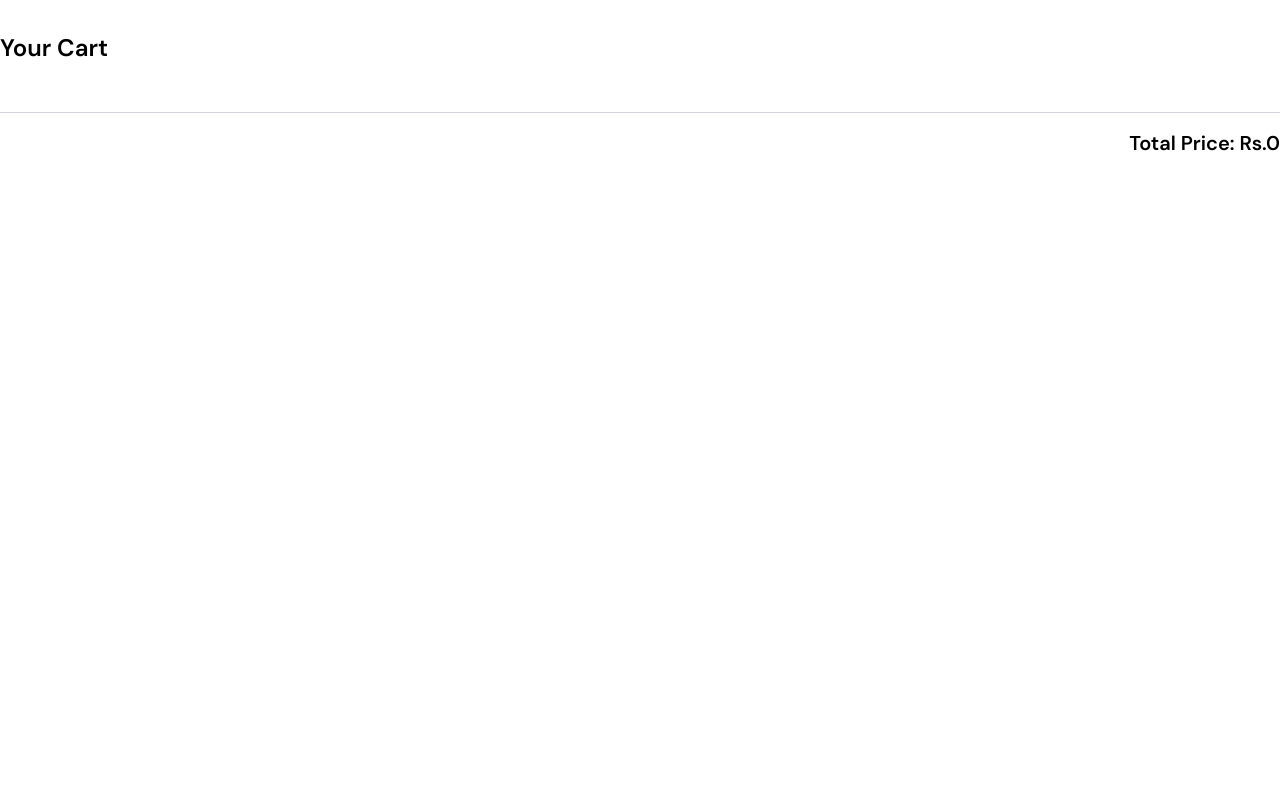
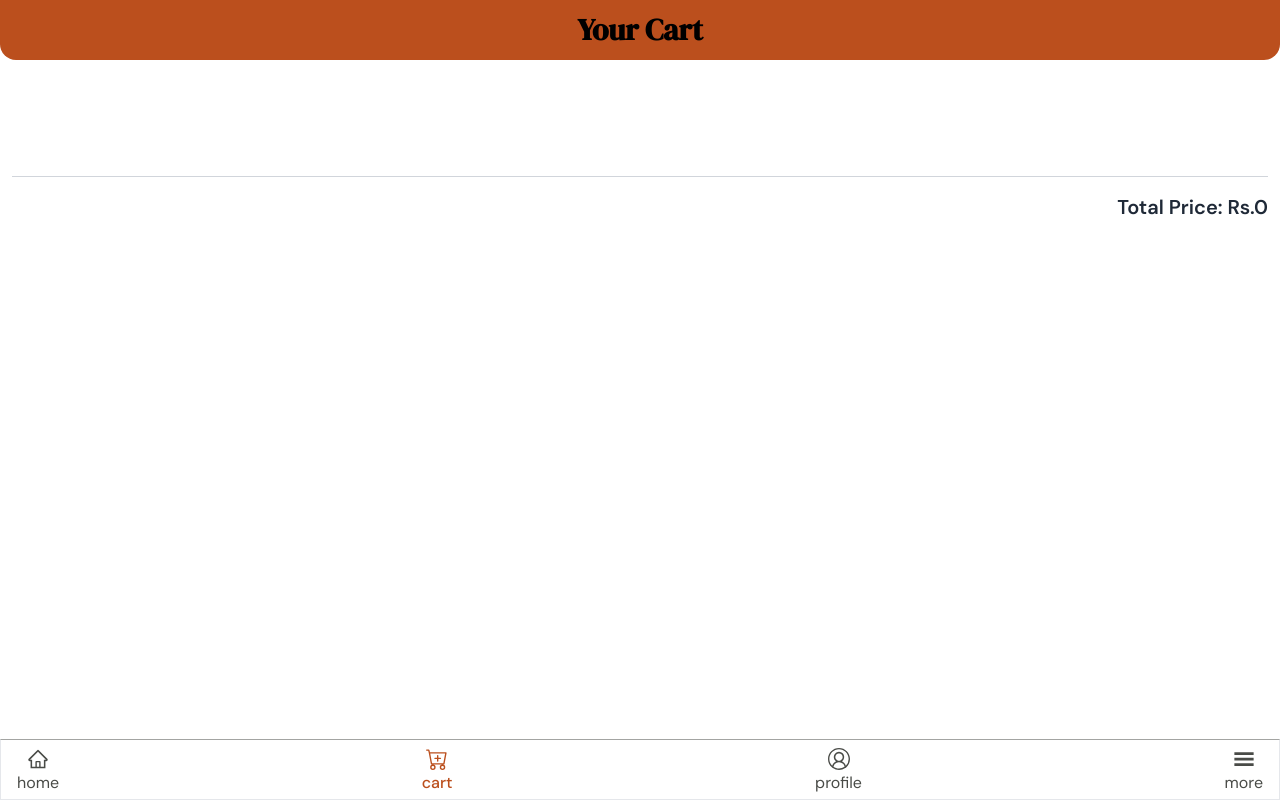
Before and after one commit to dharmi04/SSIP-FE, a React (Vite) app: page /cart in a window 1280 px wide. Built offline with nearby package versions, Linux system fonts and the light colour scheme.

Commit message:
Cart and routes added

```diff
--- a/src/Pages/Account.jsx
+++ b/src/Pages/Account.jsx
@@ -1,13 +1,11 @@
 import React from 'react'
 import NavBar from '../components/NavBar'
 import { Link } from "react-router-dom"
+import { Nav } from '../components/Nav'
 
 const Account = () => {
     return (
         <div>
-            <div>
-                <NavBar />
-            </div>
             <div className='grid md:grid-cols-3 lg:grid-cols-4 grid-col-2 p-6 space-x-10 space-y-5'>
                 <div className='bg-grey2 rounded-md p-4 text-center justify-center text-2xl font-bold font-sans'>My Profile</div>
                 <div className='bg-grey2 rounded-md p-4 text-center justify-center text-2xl font-bold font-sans'>Dashboard</div>
@@ -20,6 +18,7 @@ const Account = () => {
                 <div className='bg-grey2 rounded-md p-4 text-center justify-center text-2xl font-bold font-sans'>Buy Again</div>
 
             </div>
+            <Nav />
         </div>
     )
 }
--- a/src/Pages/Cart.jsx
+++ b/src/Pages/Cart.jsx
@@ -1,6 +1,8 @@
 import React from 'react';
 import { useCart } from '../components/CartContext';
 import { Nav } from '../components/Nav';
+import { BsTrash } from 'react-icons/bs';
+
 
 
 
@@ -20,10 +22,13 @@ const Cart = () => {
   };
 
   return (
-    <div className="container mx-auto mt-8 bg-white text-black">
-      <h2 className="text-2xl font-semibold mb-4">Your Cart</h2>
+    <div>
 
-      <div className="flex flex-wrap">
+      <h2 className=" mb-4 text-center bg-accent rounded-bl-2xl rounded-br-2xl text-3xl text-black font-bold pb-3 pt-3 font-serif">Your Cart</h2>
+    <div className="container mx-auto mt-8 text-xl">
+
+
+      <div className="flex flex-wrap p-3">
         {cart.map((item, index) => (
           <div key={index} className="flex items-center mb-4">
              <img src={item.image} alt={item.name} className="mr-4 w-24 h-24" />
@@ -32,17 +37,17 @@ const Cart = () => {
               <p>Quantity: {item.quantity}</p>
               <p>Price: Rs.{item.price * item.quantity}</p>
               <button
-                className="text-red-500 hover:text-red-700 font-semibold"
+                className="text-white hover:text-red-700 text-xl font-semibold pt-3"
                 onClick={() => removeFromCart(item.id)}
               >
-                Remove from Cart
+                <BsTrash />
               </button>
             </div>
           </div>
         ))}
       </div>
 
-      <div className="mt-8">
+      <div className="mt-8 p-3">
         <hr className="border-t border-gray-300 my-4" />
 
         <div className="flex justify-end">
@@ -50,6 +55,8 @@ const Cart = () => {
         </div>
       </div>
     </div>
+    <Nav />
+    </div>
   );
 };
 
--- a/src/components/CartContext.jsx
+++ b/src/components/CartContext.jsx
@@ -36,6 +36,12 @@ const loadCartFromLocalStorage = () => {
   return storedCart ? JSON.parse(storedCart) : [];
 };
 
+// const loadCartFromLocalStorage = () => {
+//   // Reset localStorage when loading the cart
+//   localStorage.removeItem('cart');
+//   return [];
+// };
+
 
 const initialState = {
   cart: loadCartFromLocalStorage(),
--- a/src/components/Dashboard/Sidebar.jsx
+++ b/src/components/Dashboard/Sidebar.jsx
@@ -2,6 +2,8 @@ import React, { useState } from "react"
 import { RxCross1 } from "react-icons/rx"
 import { MdOutlineInventory2 } from "react-icons/md"
 import { BsCartPlus } from "react-icons/bs"
+import { MdAccountTree } from "react-icons/md"
+import { Link } from "react-router-dom"
 
 export const Sidebar = ({ isSideBarOpen, setIsSideBarOpen, toggleSidebar }) => {
   // If sidebar is open, then disable scrolling
@@ -29,7 +31,7 @@ export const Sidebar = ({ isSideBarOpen, setIsSideBarOpen, toggleSidebar }) => {
 
         {/* // TODO: Give Routes */}
 
-        <div className="text-white ml-12 space-y-4">
+        <div className="text-white ml-12 space-y-6">
           <div className="flex gap-3 items-center cursor-pointer">
             <MdOutlineInventory2 className="text-2xl" />
             <h1 className="text-2xl">View Inventory</h1>
@@ -38,6 +40,12 @@ export const Sidebar = ({ isSideBarOpen, setIsSideBarOpen, toggleSidebar }) => {
             <BsCartPlus className="text-2xl" />
             <h1 className="text-2xl">View Orders</h1>
           </div>
+          <Link to="/account" className="mt-2">
+          <div className="flex gap-3 items-center cursor-pointer">
+            <MdAccountTree className="text-2xl" />
+            <h1 className="text-2xl">Account</h1>
+          </div>
+          </Link>
         </div>
       </div>
     </>
--- a/src/components/Nav.jsx
+++ b/src/components/Nav.jsx
@@ -17,10 +17,12 @@ export const Nav = () => {
   return (
     <>
       <div className="bg-white flex justify-between px-4 pt-2 pb-1 items-center fixed w-full bottom-0 text-primary border-t-[rgb(73,75,71)]/[0.5] border-[1px]">
+        <Link to="/home">
         <div className="flex flex-col items-center gap-[1px] cursor-pointer">
           <AiOutlineHome className={`text-[22px] ${isHome && "text-accent"}`} />
           <h1 className={`${isHome && "text-accent font-medium"}`}>home</h1>
         </div>
+        </Link>
         <Link to="/cart">
         <div className="flex flex-col items-center gap-[1px] cursor-pointer">
           <BsCartPlus className={`text-[22px] ${isCart && "text-accent"}`} />
```
Also changed, not shown: src/Pages/Profile.jsx (added).
